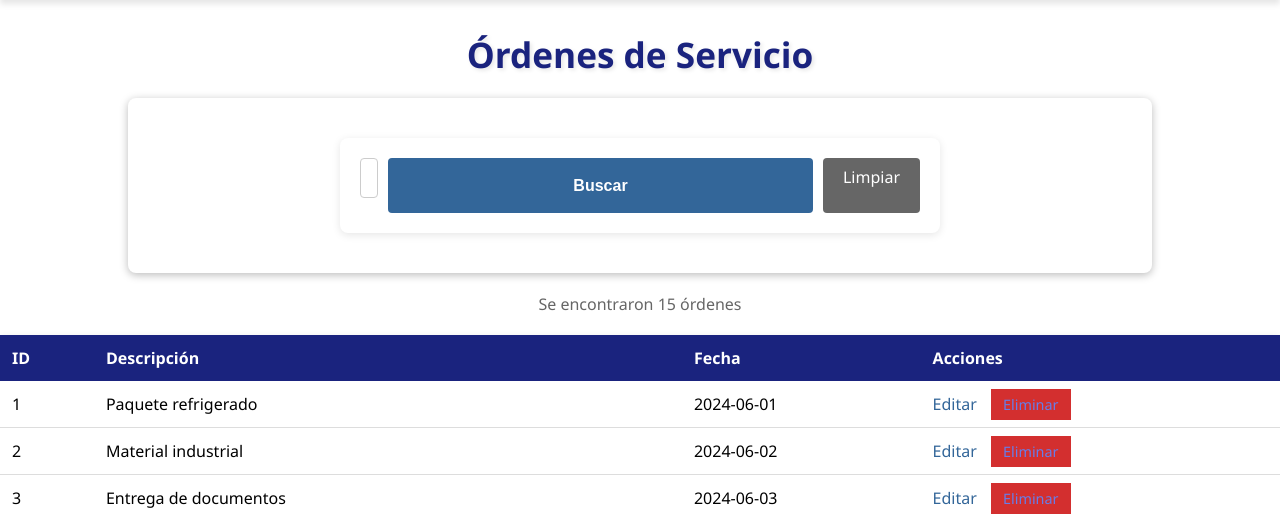
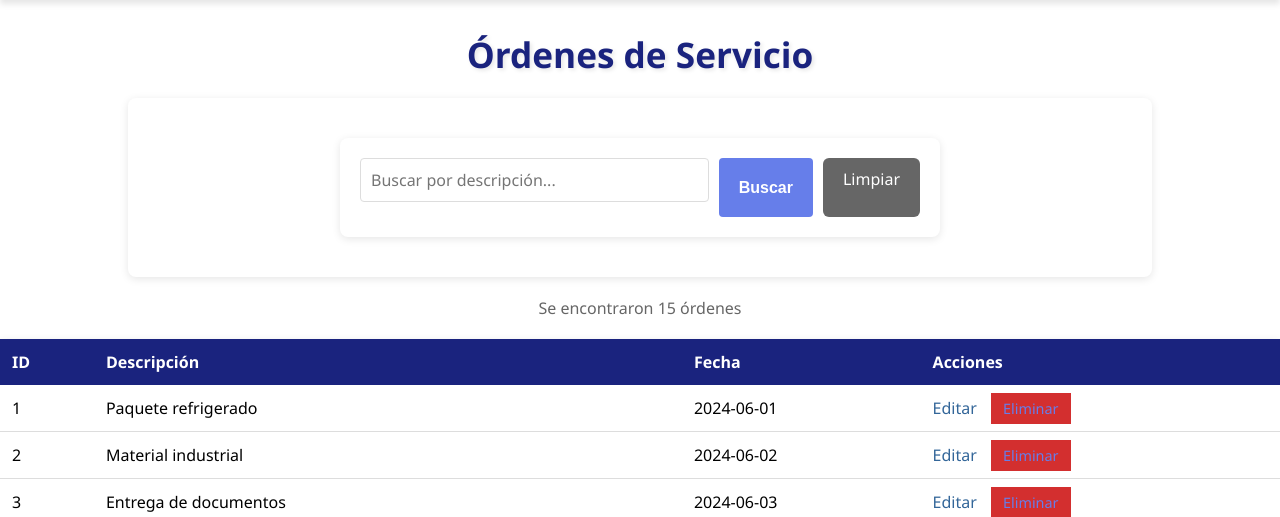
Before and after one commit to DonITpy/Bases-Proyecto-Final, a FastAPI app: page /ordenes_web in a window 1280 px wide. Shown: the part 66-583 px from the top of the page. Run offline with FastAPI, Linux system fonts and the light colour scheme; a user stored in the database is signed in; data comes from the database, SQL or seed files in the repository; data that the repository does not hold is empty.

Commit message:
Pequenos detalles admin

```diff
--- a/backend/templates/base.html
+++ b/backend/templates/base.html
@@ -276,11 +276,6 @@
             <a href="/incidentes_web">Incidentes</a>
         {% endif %}
 
-        <!-- Mecánico y Conductor -->
-        {% if usuario and usuario["rol"] in ["mecanico"] %}
-            <a href="/consumo_web">Consumo</a>
-        {% endif %}
-
         <!-- Observador -->
         {% if usuario and usuario["rol"] in ["observador"] %}
             <a href="/reportes_web">Reportes</a>
--- a/backend/templates/conductores.html
+++ b/backend/templates/conductores.html
@@ -52,7 +52,7 @@
     {% endif %}
 
     {% if usuario and usuario["rol"] == "admin" %}
-    <h2>Agregar Conductor</h2>
+    <h2 style="text-align:center;">Agregar Conductor</h2>
     <form method="post" action="/conductores_create">
         <input type="text" name="nombre" placeholder="Nombre" required maxlength="60" pattern="[A-Za-záéíóúÁÉÍÓÚñÑ\s\-]{2,60}" title="Solo letras, espacios y guiones. 2-60 caracteres.">
         <input type="text" name="apellido" placeholder="Apellido" required maxlength="60" pattern="[A-Za-záéíóúÁÉÍÓÚñÑ\s\-]{2,60}" title="Solo letras, espacios y guiones. 2-60 caracteres.">
--- a/backend/templates/flota.html
+++ b/backend/templates/flota.html
@@ -42,7 +42,7 @@
     {% endif %}
 
     {% if usuario and usuario["rol"] == "admin" %}
-    <h2>Agregar Flota</h2>
+    <h2 style="text-align:center;">Agregar Flota</h2>
     <form method="post" action="/flota_create">
         <input type="text" name="nombre" placeholder="Nombre de la flota" required minlength="2" maxlength="40" pattern="[A-Za-z0-9\s\-]{2,40}" title="Letras, números, espacios y guiones, 2-40 caracteres">
         <textarea name="descripcion" placeholder="Descripción" required minlength="5" maxlength="100" title="Descripción, 5-100 caracteres"></textarea>
--- a/backend/templates/ordenes.html
+++ b/backend/templates/ordenes.html
@@ -3,11 +3,11 @@
     <h1>Órdenes de Servicio</h1>
 
     <!-- BÚSQUEDA -->
-    <div style="background:#fff; padding:20px; margin:20px auto; width:80%; border-radius:8px; box-shadow:0 2px 8px #bbb;">
-        <form method="get" action="/ordenes_web" style="display:flex; gap:10px;">
-            <input type="text" name="buscar" placeholder="Buscar por descripción..." value="{{buscar}}" style="flex:1; padding:8px; border:1px solid #ccc; border-radius:4px;">
-            <button type="submit" style="padding:8px 20px; background:#336699; color:white; border:none; border-radius:4px; cursor:pointer;">Buscar</button>
-            <a href="/ordenes_web" style="padding:8px 20px; background:#666; color:white; border:none; border-radius:4px; cursor:pointer; text-decoration:none;">Limpiar</a>
+    <div class="search-container">
+        <form method="get" action="/ordenes_web" class="search-form">
+            <input type="text" name="buscar" placeholder="Buscar por descripción..." value="{{buscar}}" style="flex:1; min-width:200px;">
+            <button type="submit">Buscar</button>
+            <a href="/ordenes_web" style="background:#666; color:white; padding:10px 20px; border-radius:6px; text-decoration:none; text-align:center;">Limpiar</a>
         </form>
     </div>
 
--- a/backend/templates/vehiculos.html
+++ b/backend/templates/vehiculos.html
@@ -70,7 +70,7 @@
     {% endif %}
 
     {% if usuario and usuario["rol"] == "admin" %}
-    <h2>Agregar Vehículo</h2>
+    <h2 style="text-align:center;">Agregar Vehículo</h2>
     <form method="post" action="/vehiculos_create">
         <input type="text" name="matricula" placeholder="Matrícula (ej: ABC123)" maxlength="20" pattern="[A-Z0-9]{3,20}" title="Solo mayúsculas y números, 3-20 caracteres" required>
         <input type="text" name="modelo" placeholder="Modelo (ej: Sprinter 2020)" maxlength="50" pattern="[A-Za-z0-9\s\-]{1,50}" title="Solo letras, números y espacios" required>
--- a/backend/templates/viajes.html
+++ b/backend/templates/viajes.html
@@ -64,7 +64,7 @@
     {% endif %}
 
     {% if usuario and usuario["rol"] == "admin" %}
-    <h2>Agregar Viaje</h2>
+    <h2 style="text-align:center;">Agregar Viaje</h2>
     <form method="post" action="/viajes_create">
         <input type="text" name="origen" placeholder="Origen (ej: CDMX)" required minlength="2" maxlength="50" pattern="[A-Za-záéíóúÁÉÍÓÚ\s\-]{2,50}" title="Solo letras, espacios y guiones, 2-50 caracteres">
         <input type="text" name="destino" placeholder="Destino (ej: Puebla)" required minlength="2" maxlength="50" pattern="[A-Za-záéíóúÁÉÍÓÚ\s\-]{2,50}" title="Solo letras, espacios y guiones, 2-50 caracteres">
```
